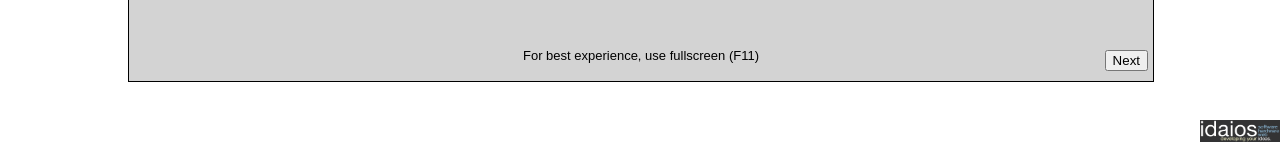
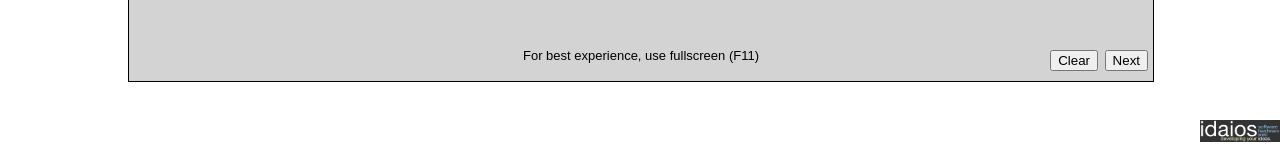
Before and after one commit to docksteaderluke/CRSD-ANT, a plain HTML site: page index.html in a window 1280 px wide. Shown: the part 640-784 px from the top of the page. Drawn offline with Linux system fonts and the light colour scheme.

Commit message:
Update index.html
Adding back in Clear button

```diff
--- a/index.html
+++ b/index.html
@@ -111,6 +111,7 @@
 			<center>
 			<p id="fullscreenNote">For best experience, use fullscreen (<span class='fullscreenKey'>F11</span>)</p>
 			</center>
+			<button class="previousButton" onclick="window.location.reload();" Style="bottom:10px">Clear</button>
 			<button class="nextButton" onclick="submitForm();" Style="bottom:10px">Next</button>
 			<!-- <input id="nextButton" class="nextButton" type="button" name="next" value="Next" onclick="submitForm();" />	 This brokey -->
 		</div>
```
